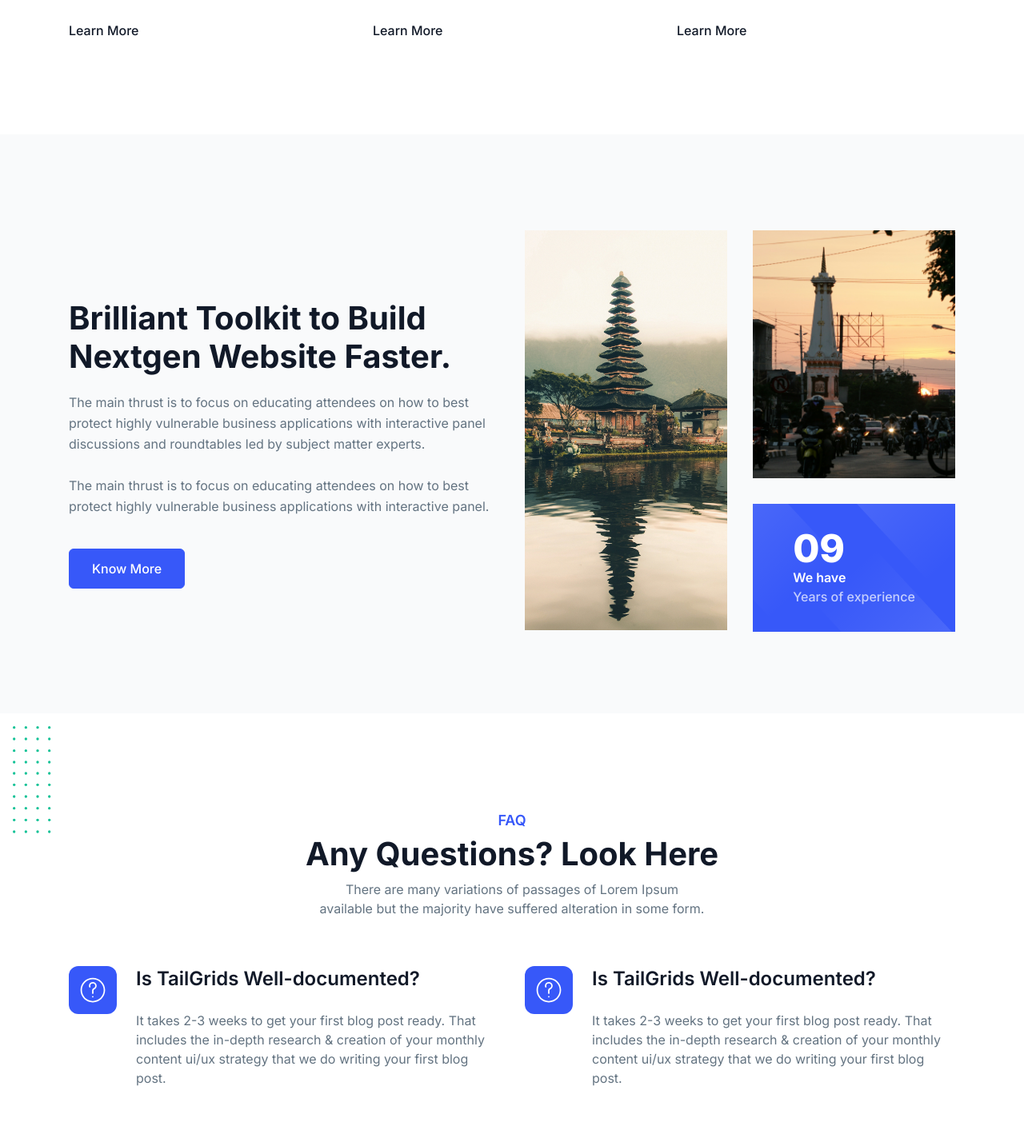
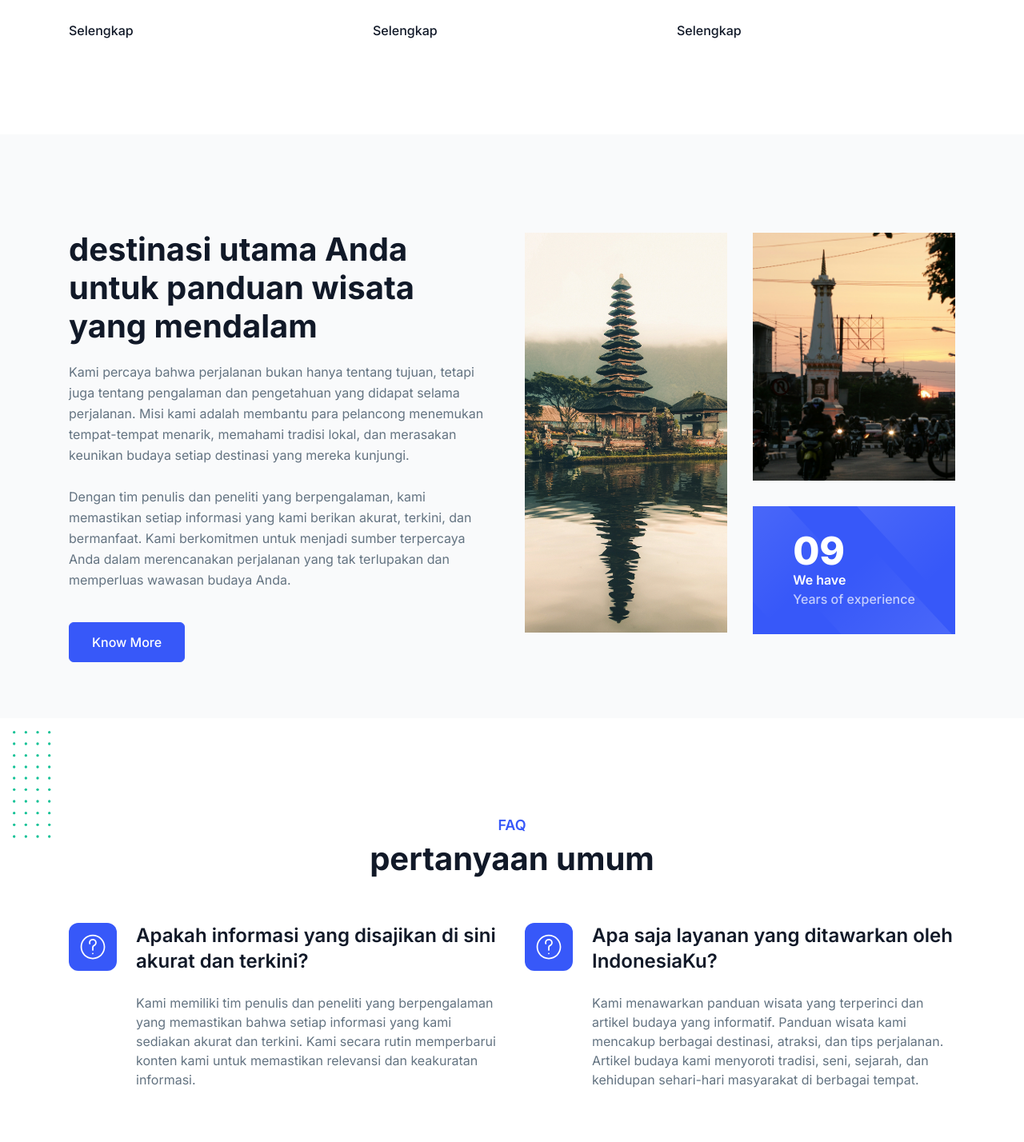
Before and after one commit to althof-z/IndonesiaKu, a React (Vite) app: page / in a window 1280 px wide. Shown: the part 1330-2758 px from the top of the page at 80% size. Built offline with nearby package versions, Linux system fonts and the light colour scheme.

Commit message:
edit homepage

```diff
--- a/src/components/Home/AboutSection.jsx
+++ b/src/components/Home/AboutSection.jsx
@@ -10,18 +10,22 @@ function AboutSection() {
             <div className="w-full px-4 lg:w-1/2">
               <div className="mb-12 max-w-[540px] lg:mb-0">
                 <h2 className="mb-5 text-3xl font-bold leading-tight text-dark dark:text-white sm:text-[40px] sm:leading-[1.2]">
-                  Brilliant Toolkit to Build Nextgen Website Faster.
+                  destinasi utama Anda untuk panduan wisata yang mendalam
                 </h2>
                 <p className="mb-10 text-base leading-relaxed text-body-color dark:text-dark-6">
-                  The main thrust is to focus on educating attendees on how to
-                  best protect highly vulnerable business applications with
-                  interactive panel discussions and roundtables led by subject
-                  matter experts.
+                  Kami percaya bahwa perjalanan bukan hanya tentang tujuan,
+                  tetapi juga tentang pengalaman dan pengetahuan yang didapat
+                  selama perjalanan. Misi kami adalah membantu para pelancong
+                  menemukan tempat-tempat menarik, memahami tradisi lokal, dan
+                  merasakan keunikan budaya setiap destinasi yang mereka
+                  kunjungi.
                   <br />
                   <br />
-                  The main thrust is to focus on educating attendees on how to
-                  best protect highly vulnerable business applications with
-                  interactive panel.
+                  Dengan tim penulis dan peneliti yang berpengalaman, kami
+                  memastikan setiap informasi yang kami berikan akurat, terkini,
+                  dan bermanfaat. Kami berkomitmen untuk menjadi sumber
+                  terpercaya Anda dalam merencanakan perjalanan yang tak
+                  terlupakan dan memperluas wawasan budaya Anda.
                 </p>
 
                 <a className="inline-flex items-center justify-center rounded-md border border-primary bg-primary px-7 py-3 text-center text-base font-medium text-white hover:border-blue-dark hover:bg-blue-dark">
--- a/src/components/Home/FAQSection.jsx
+++ b/src/components/Home/FAQSection.jsx
@@ -11,161 +11,116 @@ function FAQSection() {
               <span className="mb-2 block text-lg font-semibold text-primary">
                 FAQ
               </span>
-              <h2
-                className="mb-3 text-3xl font-bold leading-[1.2] text-dark dark:text-white sm:text-4xl md:text-[40px]"
-              >
-                Any Questions? Look Here
+              <h2 className="mb-3 text-3xl font-bold leading-[1.2] text-dark dark:text-white sm:text-4xl md:text-[40px]">
+                pertanyaan umum
               </h2>
-              <p
-                className="mx-auto max-w-[485px] text-base text-body-color dark:text-dark-6"
-              >
-                There are many variations of passages of Lorem Ipsum available
-                but the majority have suffered alteration in some form.
-              </p>
             </div>
           </div>
         </div>
         <div className="-mx-4 flex flex-wrap">
           <div className="w-full px-4 lg:w-1/2">
             <div className="mb-12 flex lg:mb-[70px]">
-              <div
-                className="mr-4 flex h-[50px] w-full max-w-[50px] items-center justify-center rounded-xl bg-primary text-white sm:mr-6 sm:h-[60px] sm:max-w-[60px]"
-              >
+              <div className="mr-4 flex h-[50px] w-full max-w-[50px] items-center justify-center rounded-xl bg-primary text-white sm:mr-6 sm:h-[60px] sm:max-w-[60px]">
                 <svg
                   width="32"
                   height="32"
                   viewBox="0 0 34 34"
                   className="fill-current"
                 >
-                  <path
-                    d="M17.0008 0.690674C7.96953 0.690674 0.691406 7.9688 0.691406 17C0.691406 26.0313 7.96953 33.3625 17.0008 33.3625C26.032 33.3625 33.3633 26.0313 33.3633 17C33.3633 7.9688 26.032 0.690674 17.0008 0.690674ZM17.0008 31.5032C9.03203 31.5032 2.55078 24.9688 2.55078 17C2.55078 9.0313 9.03203 2.55005 17.0008 2.55005C24.9695 2.55005 31.5039 9.0313 31.5039 17C31.5039 24.9688 24.9695 31.5032 17.0008 31.5032Z"
-                  />
-                  <path
-                    d="M17.9039 6.32194C16.3633 6.05631 14.8227 6.48131 13.707 7.43756C12.5383 8.39381 11.8477 9.82819 11.8477 11.3688C11.8477 11.9532 11.9539 12.5376 12.1664 13.0688C12.3258 13.5469 12.857 13.8126 13.3352 13.6532C13.8133 13.4938 14.0789 12.9626 13.9195 12.4844C13.8133 12.1126 13.707 11.7938 13.707 11.3688C13.707 10.4126 14.132 9.50944 14.8758 8.87194C15.6195 8.23444 16.5758 7.96881 17.5852 8.18131C18.9133 8.39381 19.9758 9.50944 20.1883 10.7844C20.4539 12.3251 19.657 13.8126 18.2227 14.3969C16.8945 14.9282 16.0445 16.2563 16.0445 17.7969V21.1969C16.0445 21.7282 16.4695 22.1532 17.0008 22.1532C17.532 22.1532 17.957 21.7282 17.957 21.1969V17.7969C17.957 17.0532 18.382 16.3626 18.9664 16.1501C21.1977 15.2469 22.4727 12.9094 22.0477 10.4657C21.6758 8.39381 19.9758 6.69381 17.9039 6.32194Z"
-                  />
-                  <path
-                    d="M17.0531 24.8625H16.8937C16.3625 24.8625 15.9375 25.2875 15.9375 25.8188C15.9375 26.35 16.3625 26.7751 16.8937 26.7751H17.0531C17.5844 26.7751 18.0094 26.35 18.0094 25.8188C18.0094 25.2875 17.5844 24.8625 17.0531 24.8625Z"
-                  />
+                  <path d="M17.0008 0.690674C7.96953 0.690674 0.691406 7.9688 0.691406 17C0.691406 26.0313 7.96953 33.3625 17.0008 33.3625C26.032 33.3625 33.3633 26.0313 33.3633 17C33.3633 7.9688 26.032 0.690674 17.0008 0.690674ZM17.0008 31.5032C9.03203 31.5032 2.55078 24.9688 2.55078 17C2.55078 9.0313 9.03203 2.55005 17.0008 2.55005C24.9695 2.55005 31.5039 9.0313 31.5039 17C31.5039 24.9688 24.9695 31.5032 17.0008 31.5032Z" />
+                  <path d="M17.9039 6.32194C16.3633 6.05631 14.8227 6.48131 13.707 7.43756C12.5383 8.39381 11.8477 9.82819 11.8477 11.3688C11.8477 11.9532 11.9539 12.5376 12.1664 13.0688C12.3258 13.5469 12.857 13.8126 13.3352 13.6532C13.8133 13.4938 14.0789 12.9626 13.9195 12.4844C13.8133 12.1126 13.707 11.7938 13.707 11.3688C13.707 10.4126 14.132 9.50944 14.8758 8.87194C15.6195 8.23444 16.5758 7.96881 17.5852 8.18131C18.9133 8.39381 19.9758 9.50944 20.1883 10.7844C20.4539 12.3251 19.657 13.8126 18.2227 14.3969C16.8945 14.9282 16.0445 16.2563 16.0445 17.7969V21.1969C16.0445 21.7282 16.4695 22.1532 17.0008 22.1532C17.532 22.1532 17.957 21.7282 17.957 21.1969V17.7969C17.957 17.0532 18.382 16.3626 18.9664 16.1501C21.1977 15.2469 22.4727 12.9094 22.0477 10.4657C21.6758 8.39381 19.9758 6.69381 17.9039 6.32194Z" />
+                  <path d="M17.0531 24.8625H16.8937C16.3625 24.8625 15.9375 25.2875 15.9375 25.8188C15.9375 26.35 16.3625 26.7751 16.8937 26.7751H17.0531C17.5844 26.7751 18.0094 26.35 18.0094 25.8188C18.0094 25.2875 17.5844 24.8625 17.0531 24.8625Z" />
                 </svg>
               </div>
               <div className="w-full">
-                <h3
-                  className="mb-6 text-xl font-semibold text-dark dark:text-white sm:text-2xl lg:text-xl xl:text-2xl"
-                >
-                  Is TailGrids Well-documented?
+                <h3 className="mb-6 text-xl font-semibold text-dark dark:text-white sm:text-2xl lg:text-xl xl:text-2xl">
+                  Apakah informasi yang disajikan di sini akurat dan terkini?
                 </h3>
                 <p className="text-base text-body-color dark:text-dark-6">
-                  It takes 2-3 weeks to get your first blog post ready. That
-                  includes the in-depth research & creation of your monthly
-                  content ui/ux strategy that we do writing your first blog
-                  post.
+                  Kami memiliki tim penulis dan peneliti yang berpengalaman yang
+                  memastikan bahwa setiap informasi yang kami sediakan akurat
+                  dan terkini. Kami secara rutin memperbarui konten kami untuk
+                  memastikan relevansi dan keakuratan informasi.
                 </p>
               </div>
             </div>
             <div className="mb-12 flex lg:mb-[70px]">
-              <div
-                className="mr-4 flex h-[50px] w-full max-w-[50px] items-center justify-center rounded-xl bg-primary text-white sm:mr-6 sm:h-[60px] sm:max-w-[60px]"
-              >
+              <div className="mr-4 flex h-[50px] w-full max-w-[50px] items-center justify-center rounded-xl bg-primary text-white sm:mr-6 sm:h-[60px] sm:max-w-[60px]">
                 <svg
                   width="32"
                   height="32"
                   viewBox="0 0 34 34"
                   className="fill-current"
                 >
-                  <path
-                    d="M17.0008 0.690674C7.96953 0.690674 0.691406 7.9688 0.691406 17C0.691406 26.0313 7.96953 33.3625 17.0008 33.3625C26.032 33.3625 33.3633 26.0313 33.3633 17C33.3633 7.9688 26.032 0.690674 17.0008 0.690674ZM17.0008 31.5032C9.03203 31.5032 2.55078 24.9688 2.55078 17C2.55078 9.0313 9.03203 2.55005 17.0008 2.55005C24.9695 2.55005 31.5039 9.0313 31.5039 17C31.5039 24.9688 24.9695 31.5032 17.0008 31.5032Z"
-                  />
-                  <path
-                    d="M17.9039 6.32194C16.3633 6.05631 14.8227 6.48131 13.707 7.43756C12.5383 8.39381 11.8477 9.82819 11.8477 11.3688C11.8477 11.9532 11.9539 12.5376 12.1664 13.0688C12.3258 13.5469 12.857 13.8126 13.3352 13.6532C13.8133 13.4938 14.0789 12.9626 13.9195 12.4844C13.8133 12.1126 13.707 11.7938 13.707 11.3688C13.707 10.4126 14.132 9.50944 14.8758 8.87194C15.6195 8.23444 16.5758 7.96881 17.5852 8.18131C18.9133 8.39381 19.9758 9.50944 20.1883 10.7844C20.4539 12.3251 19.657 13.8126 18.2227 14.3969C16.8945 14.9282 16.0445 16.2563 16.0445 17.7969V21.1969C16.0445 21.7282 16.4695 22.1532 17.0008 22.1532C17.532 22.1532 17.957 21.7282 17.957 21.1969V17.7969C17.957 17.0532 18.382 16.3626 18.9664 16.1501C21.1977 15.2469 22.4727 12.9094 22.0477 10.4657C21.6758 8.39381 19.9758 6.69381 17.9039 6.32194Z"
-                  />
-                  <path
-                    d="M17.0531 24.8625H16.8937C16.3625 24.8625 15.9375 25.2875 15.9375 25.8188C15.9375 26.35 16.3625 26.7751 16.8937 26.7751H17.0531C17.5844 26.7751 18.0094 26.35 18.0094 25.8188C18.0094 25.2875 17.5844 24.8625 17.0531 24.8625Z"
-                  />
+                  <path d="M17.0008 0.690674C7.96953 0.690674 0.691406 7.9688 0.691406 17C0.691406 26.0313 7.96953 33.3625 17.0008 33.3625C26.032 33.3625 33.3633 26.0313 33.3633 17C33.3633 7.9688 26.032 0.690674 17.0008 0.690674ZM17.0008 31.5032C9.03203 31.5032 2.55078 24.9688 2.55078 17C2.55078 9.0313 9.03203 2.55005 17.0008 2.55005C24.9695 2.55005 31.5039 9.0313 31.5039 17C31.5039 24.9688 24.9695 31.5032 17.0008 31.5032Z" />
+                  <path d="M17.9039 6.32194C16.3633 6.05631 14.8227 6.48131 13.707 7.43756C12.5383 8.39381 11.8477 9.82819 11.8477 11.3688C11.8477 11.9532 11.9539 12.5376 12.1664 13.0688C12.3258 13.5469 12.857 13.8126 13.3352 13.6532C13.8133 13.4938 14.0789 12.9626 13.9195 12.4844C13.8133 12.1126 13.707 11.7938 13.707 11.3688C13.707 10.4126 14.132 9.50944 14.8758 8.87194C15.6195 8.23444 16.5758 7.96881 17.5852 8.18131C18.9133 8.39381 19.9758 9.50944 20.1883 10.7844C20.4539 12.3251 19.657 13.8126 18.2227 14.3969C16.8945 14.9282 16.0445 16.2563 16.0445 17.7969V21.1969C16.0445 21.7282 16.4695 22.1532 17.0008 22.1532C17.532 22.1532 17.957 21.7282 17.957 21.1969V17.7969C17.957 17.0532 18.382 16.3626 18.9664 16.1501C21.1977 15.2469 22.4727 12.9094 22.0477 10.4657C21.6758 8.39381 19.9758 6.69381 17.9039 6.32194Z" />
+                  <path d="M17.0531 24.8625H16.8937C16.3625 24.8625 15.9375 25.2875 15.9375 25.8188C15.9375 26.35 16.3625 26.7751 16.8937 26.7751H17.0531C17.5844 26.7751 18.0094 26.35 18.0094 25.8188C18.0094 25.2875 17.5844 24.8625 17.0531 24.8625Z" />
                 </svg>
               </div>
               <div className="w-full">
-                <h3
-                  className="mb-6 text-xl font-semibold text-dark dark:text-white sm:text-2xl lg:text-xl xl:text-2xl"
-                >
-                  Is TailGrids Well-documented?
+                <h3 className="mb-6 text-xl font-semibold text-dark dark:text-white sm:text-2xl lg:text-xl xl:text-2xl">
+                  Apa itu IndonesiaKu?
                 </h3>
                 <p className="text-base text-body-color dark:text-dark-6">
-                  It takes 2-3 weeks to get your first blog post ready. That
-                  includes the in-depth research & creation of your monthly
-                  content ui/ux strategy that we do writing your first blog
-                  post.
+                  IndonesiaKu adalah platform yang menyediakan panduan wisata
+                  dan artikel budaya yang mendalam dan informatif. Kami
+                  bertujuan untuk membantu para pelancong menemukan destinasi
+                  menarik dan memahami keunikan budaya dari berbagai belahan
+                  dunia.
                 </p>
               </div>
             </div>
           </div>
           <div className="w-full px-4 lg:w-1/2">
             <div className="mb-12 flex lg:mb-[70px]">
-              <div
-                className="mr-4 flex h-[50px] w-full max-w-[50px] items-center justify-center rounded-xl bg-primary text-white sm:mr-6 sm:h-[60px] sm:max-w-[60px]"
-              >
+              <div className="mr-4 flex h-[50px] w-full max-w-[50px] items-center justify-center rounded-xl bg-primary text-white sm:mr-6 sm:h-[60px] sm:max-w-[60px]">
                 <svg
                   width="32"
                   height="32"
                   viewBox="0 0 34 34"
                   className="fill-current"
                 >
-                  <path
-                    d="M17.0008 0.690674C7.96953 0.690674 0.691406 7.9688 0.691406 17C0.691406 26.0313 7.96953 33.3625 17.0008 33.3625C26.032 33.3625 33.3633 26.0313 33.3633 17C33.3633 7.9688 26.032 0.690674 17.0008 0.690674ZM17.0008 31.5032C9.03203 31.5032 2.55078 24.9688 2.55078 17C2.55078 9.0313 9.03203 2.55005 17.0008 2.55005C24.9695 2.55005 31.5039 9.0313 31.5039 17C31.5039 24.9688 24.9695 31.5032 17.0008 31.5032Z"
-                  />
-                  <path
-                    d="M17.9039 6.32194C16.3633 6.05631 14.8227 6.48131 13.707 7.43756C12.5383 8.39381 11.8477 9.82819 11.8477 11.3688C11.8477 11.9532 11.9539 12.5376 12.1664 13.0688C12.3258 13.5469 12.857 13.8126 13.3352 13.6532C13.8133 13.4938 14.0789 12.9626 13.9195 12.4844C13.8133 12.1126 13.707 11.7938 13.707 11.3688C13.707 10.4126 14.132 9.50944 14.8758 8.87194C15.6195 8.23444 16.5758 7.96881 17.5852 8.18131C18.9133 8.39381 19.9758 9.50944 20.1883 10.7844C20.4539 12.3251 19.657 13.8126 18.2227 14.3969C16.8945 14.9282 16.0445 16.2563 16.0445 17.7969V21.1969C16.0445 21.7282 16.4695 22.1532 17.0008 22.1532C17.532 22.1532 17.957 21.7282 17.957 21.1969V17.7969C17.957 17.0532 18.382 16.3626 18.9664 16.1501C21.1977 15.2469 22.4727 12.9094 22.0477 10.4657C21.6758 8.39381 19.9758 6.69381 17.9039 6.32194Z"
-                  />
-                  <path
-                    d="M17.0531 24.8625H16.8937C16.3625 24.8625 15.9375 25.2875 15.9375 25.8188C15.9375 26.35 16.3625 26.7751 16.8937 26.7751H17.0531C17.5844 26.7751 18.0094 26.35 18.0094 25.8188C18.0094 25.2875 17.5844 24.8625 17.0531 24.8625Z"
-                  />
+                  <path d="M17.0008 0.690674C7.96953 0.690674 0.691406 7.9688 0.691406 17C0.691406 26.0313 7.96953 33.3625 17.0008 33.3625C26.032 33.3625 33.3633 26.0313 33.3633 17C33.3633 7.9688 26.032 0.690674 17.0008 0.690674ZM17.0008 31.5032C9.03203 31.5032 2.55078 24.9688 2.55078 17C2.55078 9.0313 9.03203 2.55005 17.0008 2.55005C24.9695 2.55005 31.5039 9.0313 31.5039 17C31.5039 24.9688 24.9695 31.5032 17.0008 31.5032Z" />
+                  <path d="M17.9039 6.32194C16.3633 6.05631 14.8227 6.48131 13.707 7.43756C12.5383 8.39381 11.8477 9.82819 11.8477 11.3688C11.8477 11.9532 11.9539 12.5376 12.1664 13.0688C12.3258 13.5469 12.857 13.8126 13.3352 13.6532C13.8133 13.4938 14.0789 12.9626 13.9195 12.4844C13.8133 12.1126 13.707 11.7938 13.707 11.3688C13.707 10.4126 14.132 9.50944 14.8758 8.87194C15.6195 8.23444 16.5758 7.96881 17.5852 8.18131C18.9133 8.39381 19.9758 9.50944 20.1883 10.7844C20.4539 12.3251 19.657 13.8126 18.2227 14.3969C16.8945 14.9282 16.0445 16.2563 16.0445 17.7969V21.1969C16.0445 21.7282 16.4695 22.1532 17.0008 22.1532C17.532 22.1532 17.957 21.7282 17.957 21.1969V17.7969C17.957 17.0532 18.382 16.3626 18.9664 16.1501C21.1977 15.2469 22.4727 12.9094 22.0477 10.4657C21.6758 8.39381 19.9758 6.69381 17.9039 6.32194Z" />
+                  <path d="M17.0531 24.8625H16.8937C16.3625 24.8625 15.9375 25.2875 15.9375 25.8188C15.9375 26.35 16.3625 26.7751 16.8937 26.7751H17.0531C17.5844 26.7751 18.0094 26.35 18.0094 25.8188C18.0094 25.2875 17.5844 24.8625 17.0531 24.8625Z" />
                 </svg>
               </div>
               <div className="w-full">
-                <h3
-                  className="mb-6 text-xl font-semibold text-dark dark:text-white sm:text-2xl lg:text-xl xl:text-2xl"
-                >
-                  Is TailGrids Well-documented?
+                <h3 className="mb-6 text-xl font-semibold text-dark dark:text-white sm:text-2xl lg:text-xl xl:text-2xl">
+                  Apa saja layanan yang ditawarkan oleh IndonesiaKu?
                 </h3>
                 <p className="text-base text-body-color dark:text-dark-6">
-                  It takes 2-3 weeks to get your first blog post ready. That
-                  includes the in-depth research & creation of your monthly
-                  content ui/ux strategy that we do writing your first blog
-                  post.
+                  Kami menawarkan panduan wisata yang terperinci dan artikel
+                  budaya yang informatif. Panduan wisata kami mencakup berbagai
+                  destinasi, atraksi, dan tips perjalanan. Artikel budaya kami
+                  menyoroti tradisi, seni, sejarah, dan kehidupan sehari-hari
+                  masyarakat di berbagai tempat.
                 </p>
               </div>
             </div>
             <div className="mb-12 flex lg:mb-[70px]">
-              <div
-                className="mr-4 flex h-[50px] w-full max-w-[50px] items-center justify-center rounded-xl bg-primary text-white sm:mr-6 sm:h-[60px] sm:max-w-[60px]"
-              >
+              <div className="mr-4 flex h-[50px] w-full max-w-[50px] items-center justify-center rounded-xl bg-primary text-white sm:mr-6 sm:h-[60px] sm:max-w-[60px]">
                 <svg
                   width="32"
                   height="32"
                   viewBox="0 0 34 34"
                   className="fill-current"
                 >
-                  <path
-                    d="M17.0008 0.690674C7.96953 0.690674 0.691406 7.9688 0.691406 17C0.691406 26.0313 7.96953 33.3625 17.0008 33.3625C26.032 33.3625 33.3633 26.0313 33.3633 17C33.3633 7.9688 26.032 0.690674 17.0008 0.690674ZM17.0008 31.5032C9.03203 31.5032 2.55078 24.9688 2.55078 17C2.55078 9.0313 9.03203 2.55005 17.0008 2.55005C24.9695 2.55005 31.5039 9.0313 31.5039 17C31.5039 24.9688 24.9695 31.5032 17.0008 31.5032Z"
-                  />
-                  <path
-                    d="M17.9039 6.32194C16.3633 6.05631 14.8227 6.48131 13.707 7.43756C12.5383 8.39381 11.8477 9.82819 11.8477 11.3688C11.8477 11.9532 11.9539 12.5376 12.1664 13.0688C12.3258 13.5469 12.857 13.8126 13.3352 13.6532C13.8133 13.4938 14.0789 12.9626 13.9195 12.4844C13.8133 12.1126 13.707 11.7938 13.707 11.3688C13.707 10.4126 14.132 9.50944 14.8758 8.87194C15.6195 8.23444 16.5758 7.96881 17.5852 8.18131C18.9133 8.39381 19.9758 9.50944 20.1883 10.7844C20.4539 12.3251 19.657 13.8126 18.2227 14.3969C16.8945 14.9282 16.0445 16.2563 16.0445 17.7969V21.1969C16.0445 21.7282 16.4695 22.1532 17.0008 22.1532C17.532 22.1532 17.957 21.7282 17.957 21.1969V17.7969C17.957 17.0532 18.382 16.3626 18.9664 16.1501C21.1977 15.2469 22.4727 12.9094 22.0477 10.4657C21.6758 8.39381 19.9758 6.69381 17.9039 6.32194Z"
-                  />
-                  <path
-                    d="M17.0531 24.8625H16.8937C16.3625 24.8625 15.9375 25.2875 15.9375 25.8188C15.9375 26.35 16.3625 26.7751 16.8937 26.7751H17.0531C17.5844 26.7751 18.0094 26.35 18.0094 25.8188C18.0094 25.2875 17.5844 24.8625 17.0531 24.8625Z"
-                  />
+                  <path d="M17.0008 0.690674C7.96953 0.690674 0.691406 7.9688 0.691406 17C0.691406 26.0313 7.96953 33.3625 17.0008 33.3625C26.032 33.3625 33.3633 26.0313 33.3633 17C33.3633 7.9688 26.032 0.690674 17.0008 0.690674ZM17.0008 31.5032C9.03203 31.5032 2.55078 24.9688 2.55078 17C2.55078 9.0313 9.03203 2.55005 17.0008 2.55005C24.9695 2.55005 31.5039 9.0313 31.5039 17C31.5039 24.9688 24.9695 31.5032 17.0008 31.5032Z" />
+                  <path d="M17.9039 6.32194C16.3633 6.05631 14.8227 6.48131 13.707 7.43756C12.5383 8.39381 11.8477 9.82819 11.8477 11.3688C11.8477 11.9532 11.9539 12.5376 12.1664 13.0688C12.3258 13.5469 12.857 13.8126 13.3352 13.6532C13.8133 13.4938 14.0789 12.9626 13.9195 12.4844C13.8133 12.1126 13.707 11.7938 13.707 11.3688C13.707 10.4126 14.132 9.50944 14.8758 8.87194C15.6195 8.23444 16.5758 7.96881 17.5852 8.18131C18.9133 8.39381 19.9758 9.50944 20.1883 10.7844C20.4539 12.3251 19.657 13.8126 18.2227 14.3969C16.8945 14.9282 16.0445 16.2563 16.0445 17.7969V21.1969C16.0445 21.7282 16.4695 22.1532 17.0008 22.1532C17.532 22.1532 17.957 21.7282 17.957 21.1969V17.7969C17.957 17.0532 18.382 16.3626 18.9664 16.1501C21.1977 15.2469 22.4727 12.9094 22.0477 10.4657C21.6758 8.39381 19.9758 6.69381 17.9039 6.32194Z" />
+                  <path d="M17.0531 24.8625H16.8937C16.3625 24.8625 15.9375 25.2875 15.9375 25.8188C15.9375 26.35 16.3625 26.7751 16.8937 26.7751H17.0531C17.5844 26.7751 18.0094 26.35 18.0094 25.8188C18.0094 25.2875 17.5844 24.8625 17.0531 24.8625Z" />
                 </svg>
               </div>
               <div className="w-full">
-                <h3
-                  className="mb-6 text-xl font-semibold text-dark dark:text-white sm:text-2xl lg:text-xl xl:text-2xl"
-                >
-                  Is TailGrids Well-documented?
+                <h3 className="mb-6 text-xl font-semibold text-dark dark:text-white sm:text-2xl lg:text-xl xl:text-2xl">
+                  Bagaimana cara menggunakan panduan wisata di situs Anda?
                 </h3>
                 <p className="text-base text-body-color dark:text-dark-6">
-                  It takes 2-3 weeks to get your first blog post ready. That
-                  includes the in-depth research & creation of your monthly
-                  content ui/ux strategy that we do writing your first blog
-                  post.
+                  Anda dapat menjelajahi panduan wisata kami berdasarkan
+                  kategori seperti lokasi, jenis aktivitas, atau tema tertentu.
+                  Setiap panduan menyediakan informasi lengkap tentang
+                  destinasi, termasuk atraksi utama, tips perjalanan, dan
+                  rekomendasi aktivitas.
                 </p>
               </div>
             </div>
--- a/src/components/Home/FeatureSection.jsx
+++ b/src/components/Home/FeatureSection.jsx
@@ -42,7 +42,7 @@ function FeatureSection() {
                 Lorem Ipsum is simply dummy text of the printing and industry.
               </p>
               <a className="text-base font-medium text-dark hover:text-primary dark:text-white dark:hover:text-primary">
-                Learn More
+                Selengkap
               </a>
             </div>
           </div>
@@ -70,7 +70,7 @@ function FeatureSection() {
                 Lorem Ipsum is simply dummy text of the printing and industry.
               </p>
               <a className="text-base font-medium text-dark hover:text-primary dark:text-white dark:hover:text-primary">
-                Learn More
+                Selengkap
               </a>
             </div>
           </div>
@@ -130,7 +130,7 @@ function FeatureSection() {
                 Lorem Ipsum is simply dummy text of the printing and industry.
               </p>
               <a className="text-base font-medium text-dark hover:text-primary dark:text-white dark:hover:text-primary">
-                Learn More
+                Selengkap
               </a>
             </div>
           </div>
```
Also changed, not shown: src/components/Home/ContactSection.jsx (+10 -13 lines), src/components/Navigation.jsx (+5 -5 lines), src/styles/tailwind.css.
